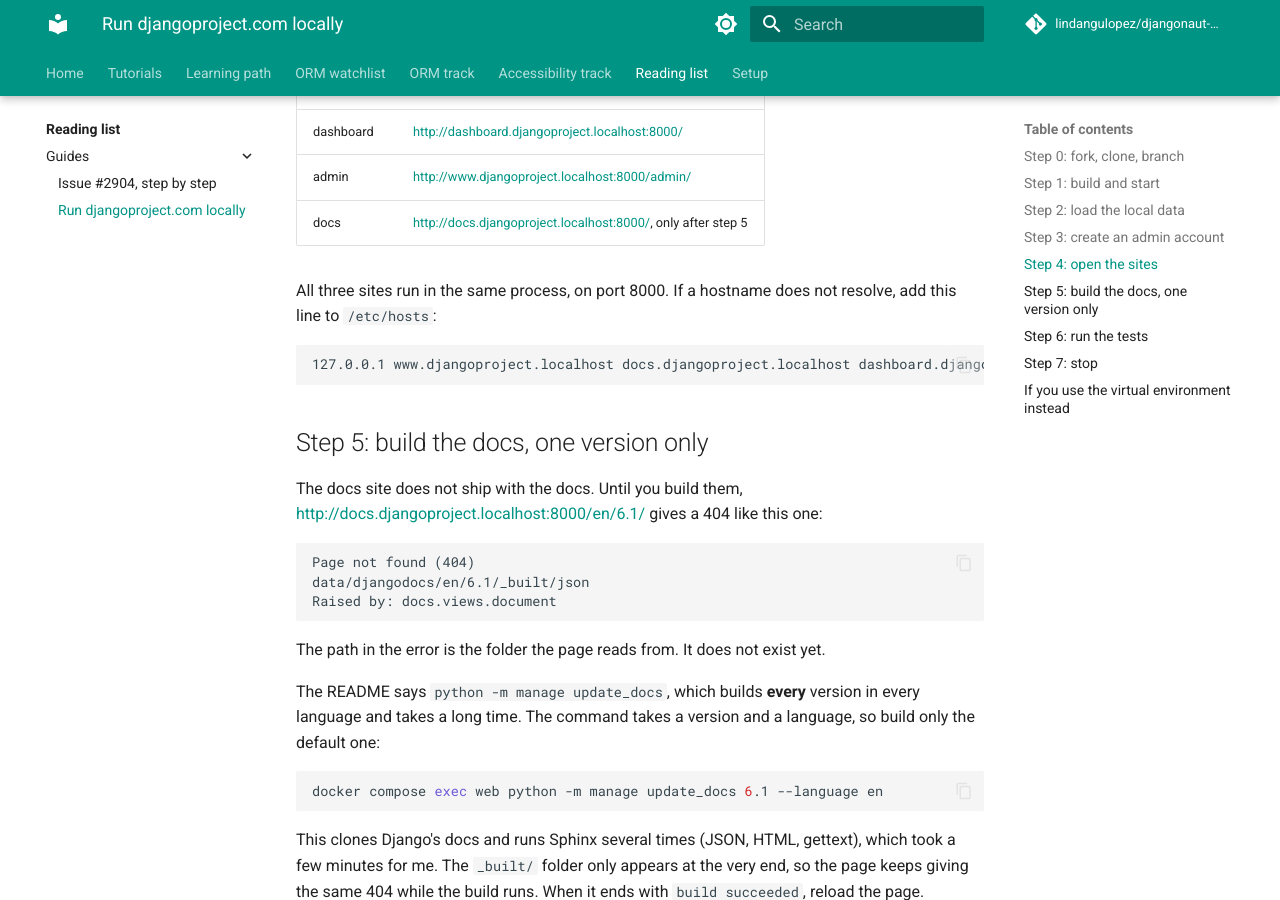
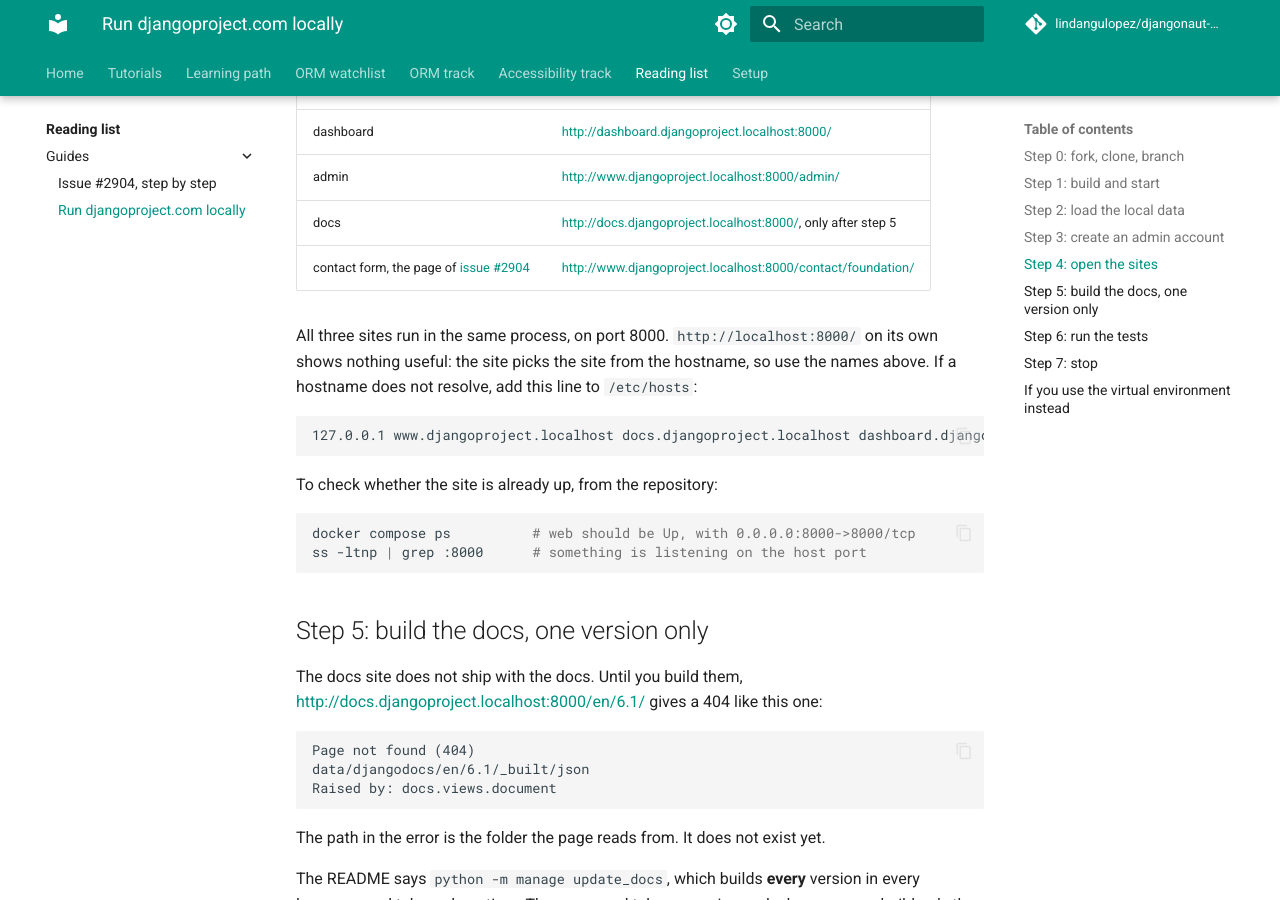
Before and after one commit to lindangulopez/djangonaut-session7, an MkDocs documentation site: the page built from docs/reading-list/guide-run-locally.md, in a window 1280 px wide and 900 px high, scrolled down 1633 px. Built offline with MkDocs 1.6.1 and Material for MkDocs 9.7.7, drawn with Linux system fonts in a browser that asks for light colours; comment, search, counter and statistics services are not loaded.

Commit message:
Guide run locally: contact-form URL, hostname note, and how to check the site is up

````diff
--- a/docs/reading-list/guide-run-locally.md
+++ b/docs/reading-list/guide-run-locally.md
@@ -58,11 +58,19 @@ docker compose run --rm web python -m manage createsuperuser
 | dashboard | <http://dashboard.djangoproject.localhost:8000/> |
 | admin | <http://www.djangoproject.localhost:8000/admin/> |
 | docs | <http://docs.djangoproject.localhost:8000/>, only after step 5 |
+| contact form, the page of [issue #2904](guide-2904.md) | <http://www.djangoproject.localhost:8000/contact/foundation/> |
 
-All three sites run in the same process, on port 8000. If a hostname does not resolve, add this line to `/etc/hosts`:
+All three sites run in the same process, on port 8000. `http://localhost:8000/` on its own shows nothing useful: the site picks the site from the hostname, so use the names above. If a hostname does not resolve, add this line to `/etc/hosts`:
 
 ```text
 127.0.0.1 www.djangoproject.localhost docs.djangoproject.localhost dashboard.djangoproject.localhost
+```
+
+To check whether the site is already up, from the repository:
+
+```bash
+docker compose ps          # web should be Up, with 0.0.0.0:8000->8000/tcp
+ss -ltnp | grep :8000      # something is listening on the host port
 ```
 
 ## Step 5: build the docs, one version only
````
